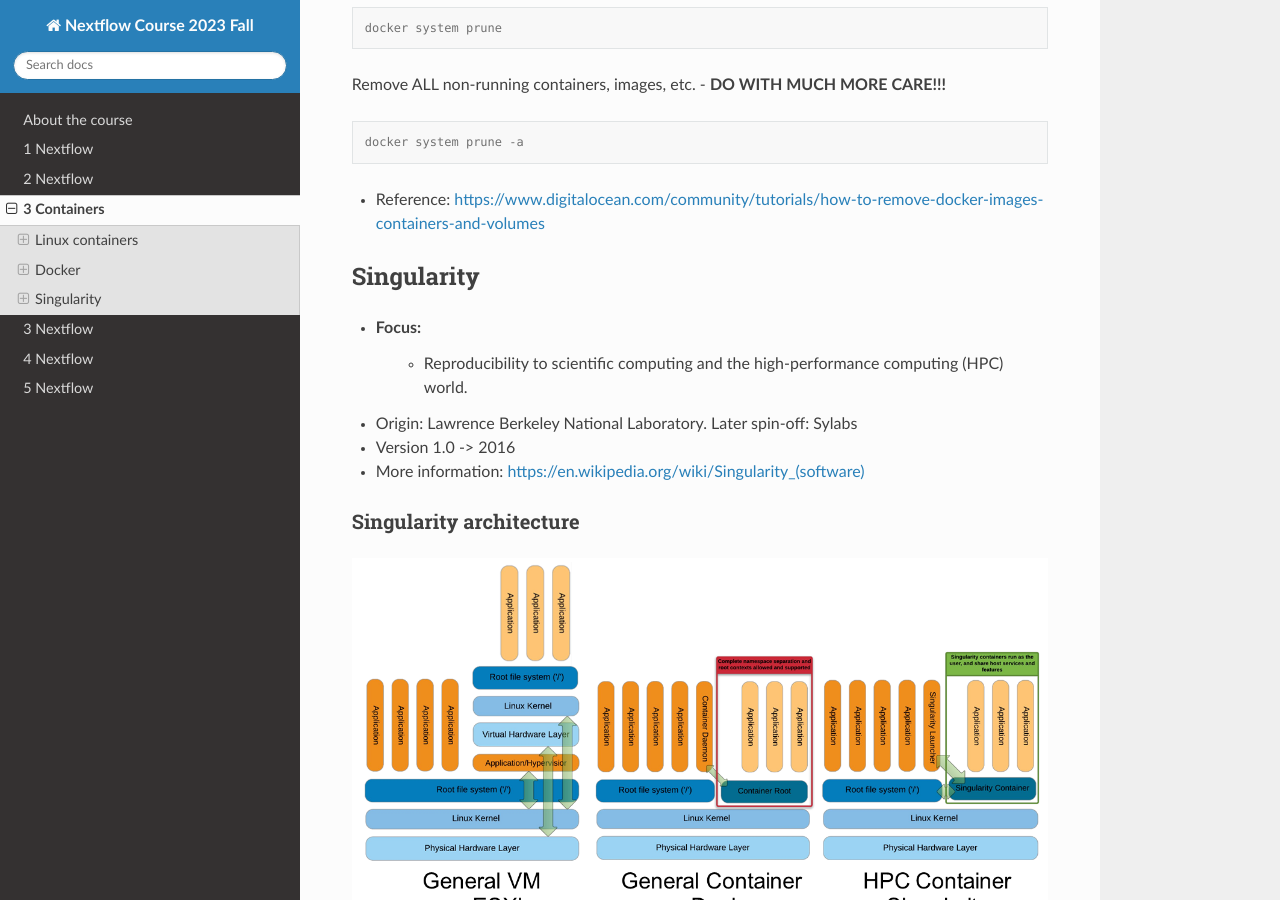
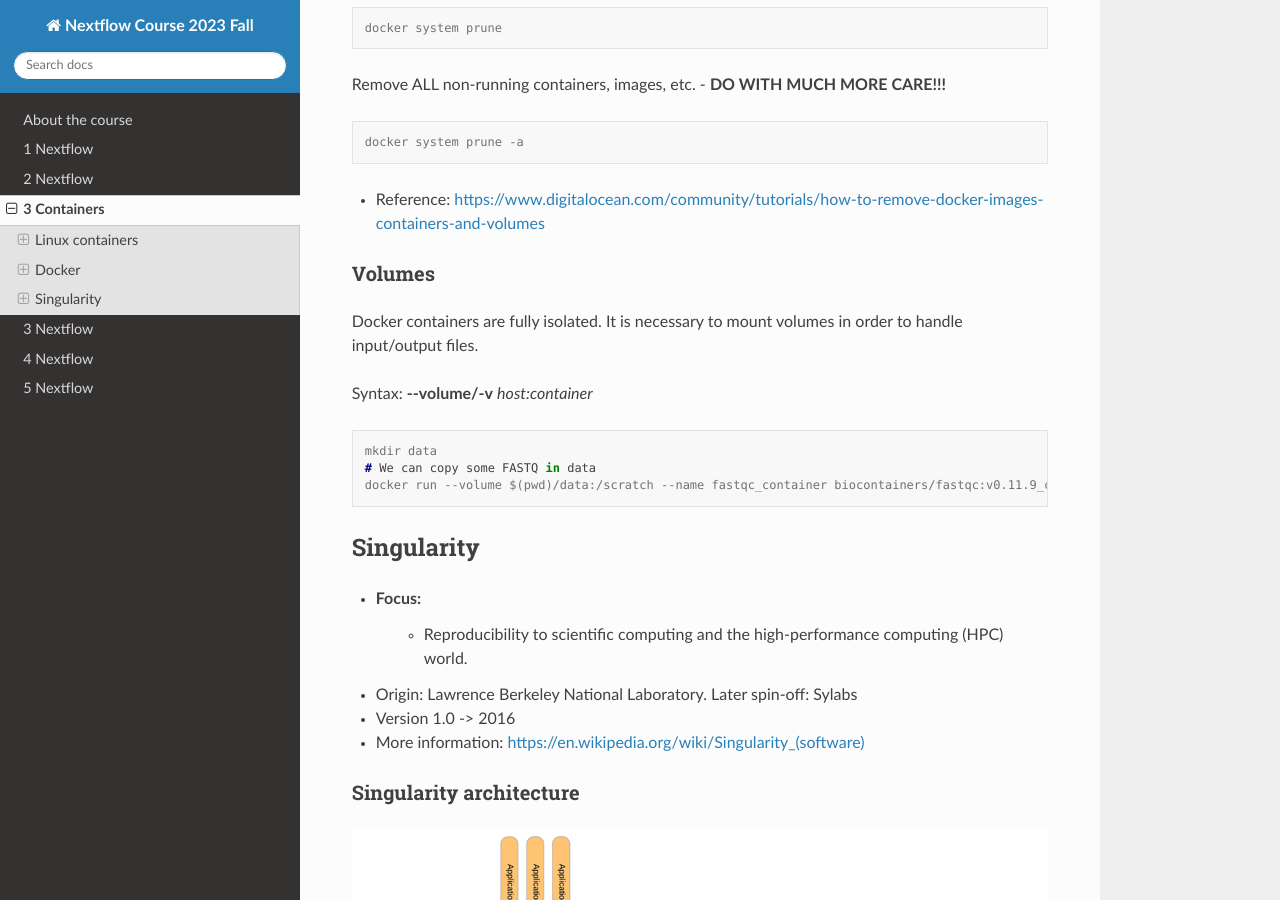
Before and after one commit to biocorecrg/nextflow-course-2023-fall, a Sphinx documentation site: the page built from docs/containers.rst, in a window 1280 px wide and 900 px high, scrolled down 9196 px. Built offline with Sphinx 7.4.7 and the Read the Docs theme 2.0.0, drawn with Linux system fonts in a browser that asks for light colours.

Commit message:
recover volumes

```diff
--- a/docs/containers.rst
+++ b/docs/containers.rst
@@ -302,6 +302,20 @@ Remove ALL non-running containers, images, etc. - **DO WITH MUCH MORE CARE!!!**
 
 * Reference: https://www.digitalocean.com/community/tutorials/how-to-remove-docker-images-containers-and-volumes
 
+
+Volumes
+-------
+
+Docker containers are fully isolated. It is necessary to mount volumes in order to handle input/output files.
+
+Syntax: **\--volume/-v** *host:container*
+
+.. code-block:: console
+
+  mkdir data
+  # We can copy some FASTQ in data
+  docker run --volume $(pwd)/data:/scratch --name fastqc_container biocontainers/fastqc:v0.11.9_cv7 fastqc /scratch/SRR6466185_1.fastq.gz
+
 Singularity
 ===========
 
```
